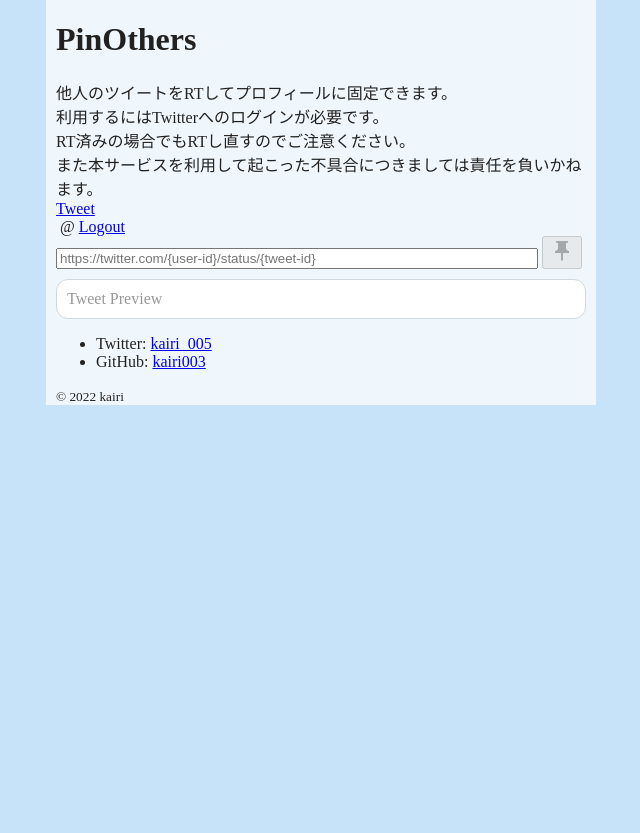
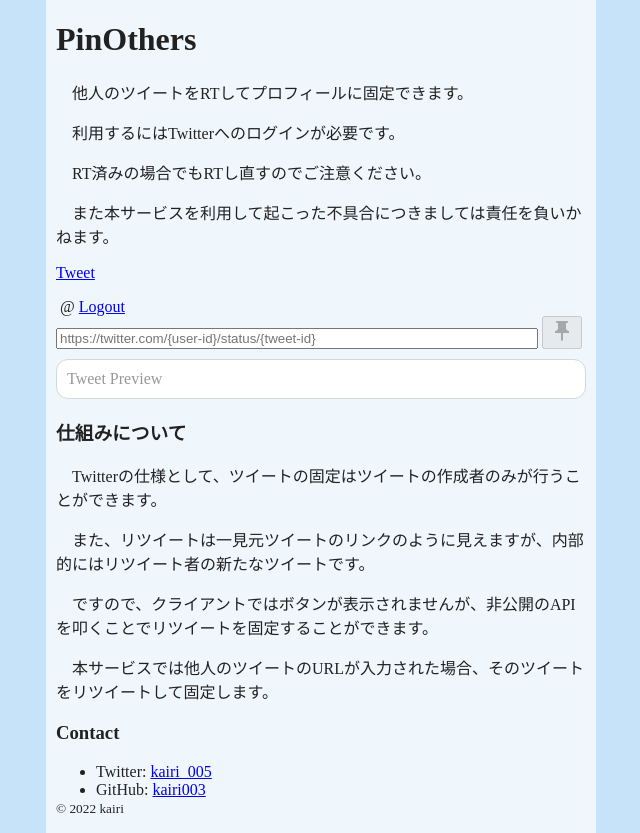
Before and after one commit to kairi003/PinOthers, a Flask app: template templates/index.html in a window 1280 px wide. Shown: the whole page, without its empty margins (319-959 px from the left). Before the commit the page ends 405 px from the top, so only its background shows below. Run offline with Flask 2, Linux system fonts and the light colour scheme; the template is opened without the code that fills it, so the values that code supplies are empty; some libraries are stand-ins or nearby versions.

Commit message:
[update]

```diff
--- a/static/style.css
+++ b/static/style.css
@@ -15,8 +15,25 @@ body {
   background-color: #f0f7fc;
 }
 
+h3 {
+  margin-top: 1em;
+}
+
+p {
+  text-indent: 1em;
+}
+
+ul {
+  margin: 0;
+}
+
+header, main, footer {
+  margin: 1em 0;
+}
+
 .user-icon {
   border-radius: 50%;
+  display: inline-block;
 }
 .user-name-block {
   display: inline-block;
--- a/templates/index.html
+++ b/templates/index.html
@@ -5,6 +5,7 @@
   <title>PinOthers</title>
   <meta charset="utf-8">
   <meta name="viewport" content="width=device-width, initial-scale=1.0">
+  <meta name="google-site-verification" content="7B2JrdwaelfyCKvZwqjFW8wOc6BipPaxWt0DKCwYrjE" />
 
   <meta name="twitter:card" content="summary">
   <meta name="twitter:site" content="@kairi_005">
@@ -14,9 +15,10 @@
   <meta property="og:description" content="他人のツイートをプロフィールに固定できるWebサービス">
   <meta property="og:image" content="https://pinothers.herokuapp.com/static/thumb.png">
 
-  <link href="https://fonts.googleapis.com/icon?family=Material+Icons" rel="stylesheet">
+  <link rel="stylesheet" href="https://unpkg.com/modern-css-reset/dist/reset.min.css" />
+  <link href="https://fonts.googleapis.com/icon?family=Material+Icons" rel="stylesheet" />
   <link rel="stylesheet" href="{{ url_for('static', filename='style.css') }}" />
-  <link rel="icon" href="{{ url_for('static', filename='favicon.ico') }}" type="image/ico">
+  <link rel="icon" href="{{ url_for('static', filename='favicon.ico') }}" type="image/ico" />
 
   <script defer src="https://platform.twitter.com/widgets.js" charset="utf-8"></script>
   <script defer src="{{ url_for('static', filename='script.js') }}"></script>
@@ -25,10 +27,10 @@
 <body>
   <h1>PinOthers</h1>
   <header>
-    他人のツイートをRTしてプロフィールに固定できます。<br>
-    利用するにはTwitterへのログインが必要です。<br>
-    RT済みの場合でもRTし直すのでご注意ください。<br>
-    また本サービスを利用して起こった不具合につきましては責任を負いかねます。<br>
+    <p>他人のツイートをRTしてプロフィールに固定できます。</p>
+    <p>利用するにはTwitterへのログインが必要です。</p>
+    <p>RT済みの場合でもRTし直すのでご注意ください。</p>
+    <p>また本サービスを利用して起こった不具合につきましては責任を負いかねます。</p>
     <a href="https://twitter.com/share?ref_src=twsrc%5Etfw" class="twitter-share-button" data-url="https://pinothers.herokuapp.com/" data-hashtags="PinOthers" data-show-count="false">Tweet</a>
   </header>
   <main>
@@ -59,6 +61,12 @@
     <div id="tweet" class="tweet"></div>
   </main>
   <footer>
+    <h3>仕組みについて</h3>
+    <p>Twitterの仕様として、ツイートの固定はツイートの作成者のみが行うことができます。</p>
+    <p>また、リツイートは一見元ツイートのリンクのように見えますが、内部的にはリツイート者の新たなツイートです。</p>
+    <p>ですので、クライアントではボタンが表示されませんが、非公開のAPIを叩くことでリツイートを固定することができます。</p>
+    <p>本サービスでは他人のツイートのURLが入力された場合、そのツイートをリツイートして固定します。</p>
+    <h3>Contact</h3>
     <ul>
       <li>Twitter: <a href="https://twitter.com/kairi_005">kairi_005</a></li>
       <li>GitHub: <a href="https://github.com/kairi003">kairi003</a></li>
```
